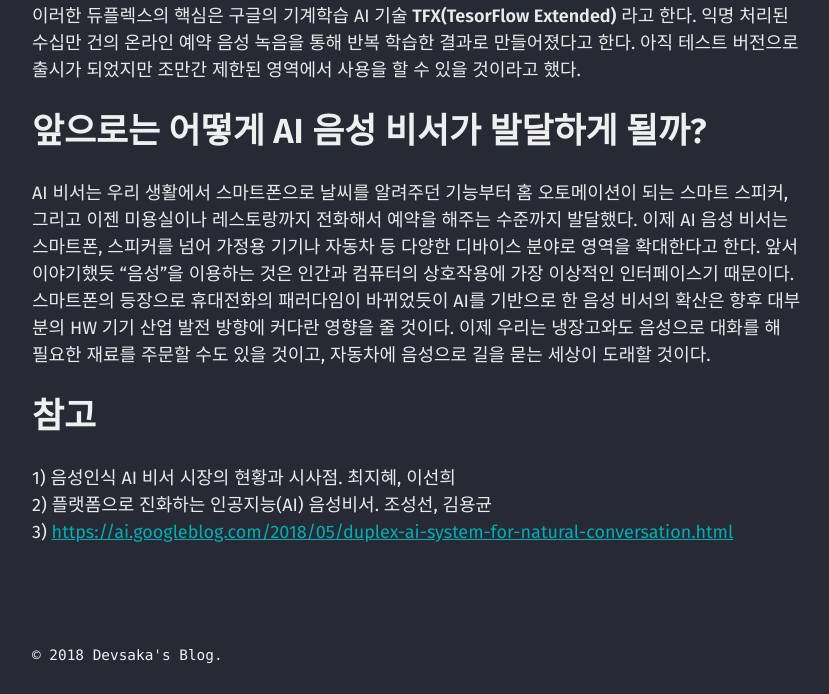
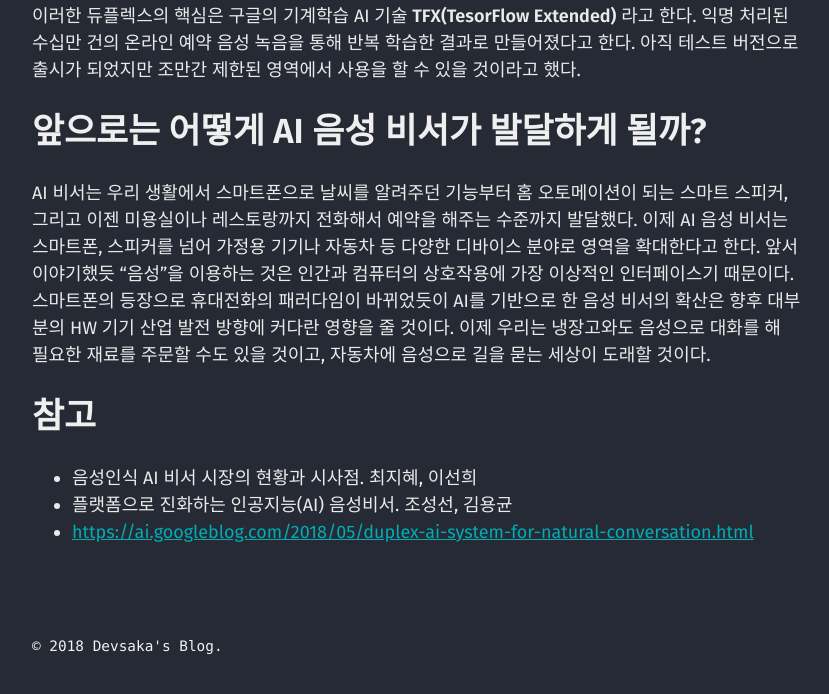
Before and after one commit to mmistakes/jekyll-theme-basically-basic, a Jekyll site: the page built from _posts/2018-11-05-AI-Assistant.md, in a window 1280 px wide and 900 px high, scrolled down 3325 px, cut to the strip 206-900 px from the top of the window. Shown: the whole strip, without its empty margins (40-869 px from the left). Built offline with Jekyll 4.4.1, drawn with Linux system fonts in a browser that asks for light colours; comment, search, counter and statistics services are not loaded.

Commit message:
Update _posts/2018-11-05-AI-Assistant.md

```diff
--- a/_posts/2018-11-05-AI-Assistant.md
+++ b/_posts/2018-11-05-AI-Assistant.md
@@ -43,6 +43,6 @@ Google Now에서 업그레이드 된 Google Assistant로 미용실 약속을 사
 AI 비서는 우리 생활에서 스마트폰으로 날씨를 알려주던 기능부터 홈 오토메이션이 되는 스마트 스피커, 그리고 이젠 미용실이나 레스토랑까지 전화해서 예약을 해주는 수준까지 발달했다. 이제 AI 음성 비서는 스마트폰, 스피커를 넘어 가정용 기기나 자동차 등 다양한 디바이스 분야로 영역을 확대한다고 한다. 앞서 이야기했듯 "음성"을 이용하는 것은 인간과 컴퓨터의 상호작용에 가장 이상적인 인터페이스기 때문이다. 스마트폰의 등장으로 휴대전화의 패러다임이 바뀌었듯이 AI를 기반으로 한 음성 비서의 확산은 향후 대부분의 HW 기기 산업 발전 방향에 커다란 영향을 줄 것이다. 이제 우리는 냉장고와도 음성으로 대화를 해 필요한 재료를 주문할 수도 있을 것이고, 자동차에 음성으로 길을 묻는 세상이 도래할 것이다.
 
 ## 참고
-1) 음성인식 AI 비서 시장의 현황과 시사점. 최지혜, 이선희<br>
-2) 플랫폼으로 진화하는 인공지능(AI) 음성비서. 조성선, 김용균<br>
-3) [https://ai.googleblog.com/2018/05/duplex-ai-system-for-natural-conversation.html](https://ai.googleblog.com/2018/05/duplex-ai-system-for-natural-conversation.html)
+- 음성인식 AI 비서 시장의 현황과 시사점. 최지혜, 이선희
+- 플랫폼으로 진화하는 인공지능(AI) 음성비서. 조성선, 김용균
+- [https://ai.googleblog.com/2018/05/duplex-ai-system-for-natural-conversation.html](https://ai.googleblog.com/2018/05/duplex-ai-system-for-natural-conversation.html)
```
